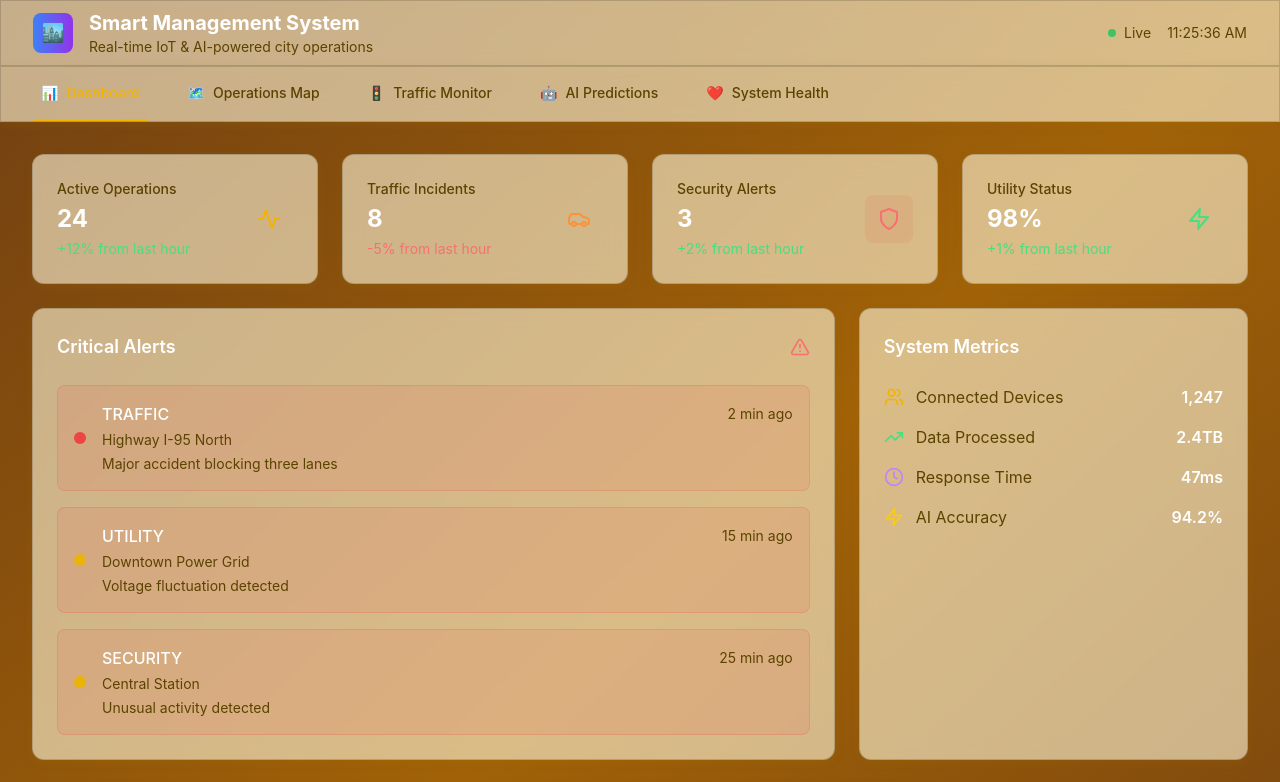
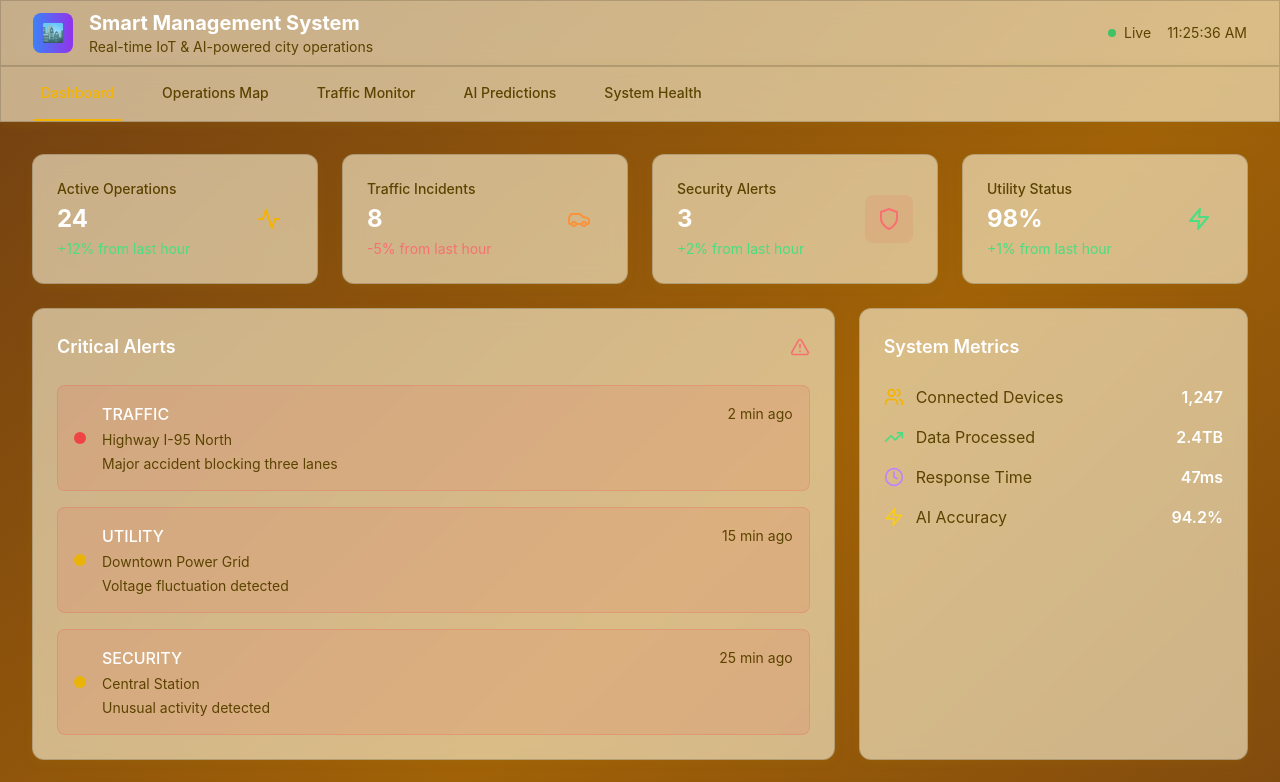
Before and after one commit to Ajay4a2/ai-smatrt-city-0-, a React (Vite) app in the folder frontend/: page / in a window 1280 px wide. Shown: the top 782 px of the page. Built offline with nearby package versions, Linux system fonts and the light colour scheme; no server answers.

Commit message:
Update App.jsx

```diff
--- a/frontend/src/App.jsx
+++ b/frontend/src/App.jsx
@@ -102,7 +102,6 @@ const App = () => {
                     : 'border-transparent text-slate-400 hover:text-slate-300'
                 }`}
               >
-                <span>{tab.icon}</span>
                 <span>{tab.name}</span>
               </button>
             ))}
```
